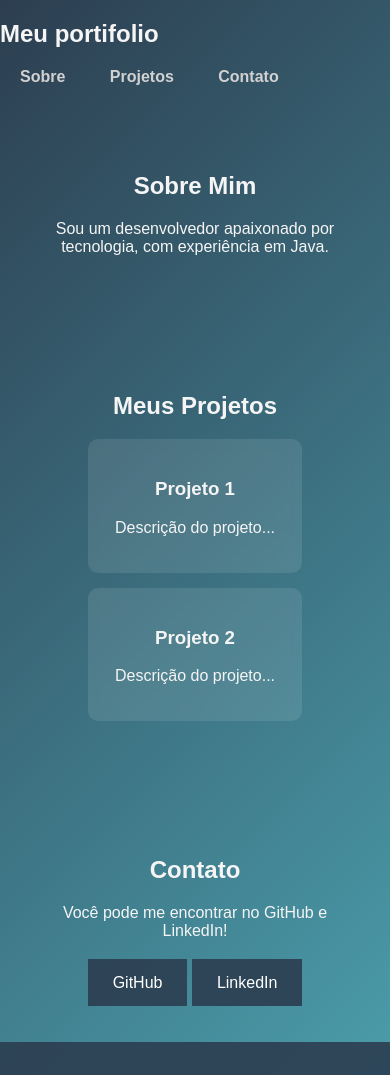
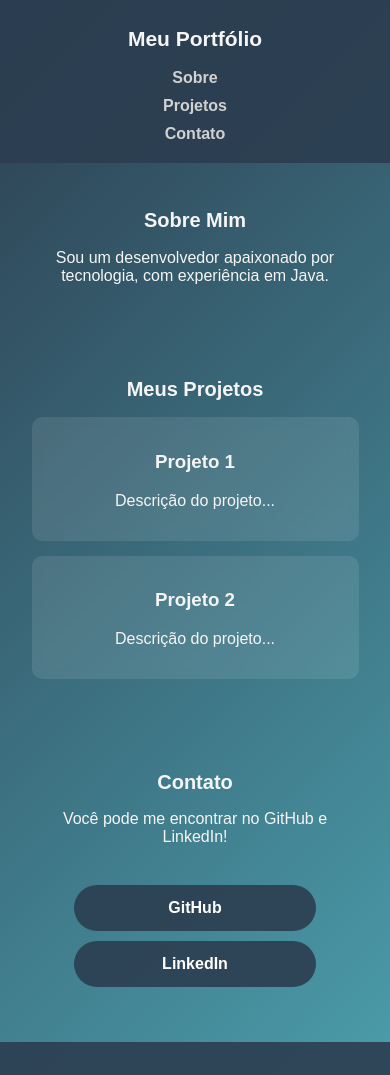
Before and after one commit to braiandaros/DesenvolvimentoWEB, a plain HTML site: page HTML_CSS/Aula_5/index.html in a window 390 px wide. Shown: the top 1075 px of the page. Drawn offline with Linux system fonts and the light colour scheme.

Commit message:
trabalhando no portifolio-aula6

```diff
--- a/HTML_CSS/Aula_5/index.html
+++ b/HTML_CSS/Aula_5/index.html
@@ -1,27 +1,30 @@
 <!DOCTYPE html>
-<html lang="en">
+<html lang="PT-BR">
 <head>
     <meta charset="UTF-8">
     <meta name="viewport" content="width=device-width, initial-scale=1.0">
-    <title>Document</title>
+    <title>Meu Portfólio - Braian Daros</title>
     <link rel="stylesheet" href="style.css">
 </head>
 <body>
-    <nav>
-        <h1>Meu portifolio</h1>
+    <header>
+        <nav role="navigation">
+            <h1>Meu Portfólio</h1>
                 <ul>
                     <li><a href="#sobre">Sobre</a></li>
                     <li><a href="#projetos">Projetos</a></li>
                     <li><a href="#contato">Contato</a></li>
                 </ul>
         </nav>
+    </header>
 
+    <main>
         <section id="sobre">
             <h2>Sobre Mim</h2>
             <p>Sou um desenvolvedor apaixonado por tecnologia, com experiência em Java.</p>
         </section>
 
-    <section id="projetos">
+        <section>
             <h2>Meus Projetos</h2>
             <div class="projeto">
                 <h3>Projeto 1</h3>
@@ -38,9 +41,9 @@
             <p>Você pode me encontrar no GitHub e LinkedIn!</p>
             <br>
             <a target="_blank" class="btn" href="https://github.com/braiandaros">GitHub</a>
-        <a target="_blank" class="btn" href=" ">LinkedIn</a>
+            <a target="_blank" class="btn" href="https://www.linkedin.com">LinkedIn</a>
         </section>
-
+    </main>
     <footer>
         <p>&copy; 2025 Braian Daros. Todos os direitos reservados.</p>
     </footer>
--- a/HTML_CSS/Aula_5/style.css
+++ b/HTML_CSS/Aula_5/style.css
@@ -9,19 +9,27 @@ body {
 
 header {
     background: rgba(44, 62, 80, 0.9);
-    padding: 20px;
+    padding: 17px;
     text-align: center;
     color: #f5f5f5;
+}
+
+nav {
+    /*display: flex;*/
+    justify-content: center;
+    align-items: center;
+    flex-wrap: wrap;
 }
 
 nav ul {
     list-style: none;
     padding: 0;
+    margin: 0;
 }
 
 nav ul li {
     display: inline;
-    margin: 0 20px;
+    margin: 0 15px;
 }
 
 nav ul li a {
@@ -31,12 +39,19 @@ nav ul li a {
     transition: 0.3s;
 }
 
+nav ul li a {
+    text-decoration: none;
+    color: #d1d1d1;
+    font-weight: bold;
+    transition: color 0.3s ease-in-out;
+}
+
 nav ul li a:hover {
     color: #ffffff;
 }
 
 section {
-    padding: 50px;
+    padding: 30px;
     text-align: center;
 }
 
@@ -44,14 +59,16 @@ section {
     background: rgba(255, 255, 255, 0.1);
     padding: 20px;
     margin: 15px auto;
-    width: 60%;
+    max-width: 90%;
+    width: 600px;
     border-radius: 10px;
     backdrop-filter: blur(5px);
-    transition: transform 0.3s;
+    transition: transform 0.3s ease-in-out, box-shadow 0.3s ease-in-out;
 }
 
 .projeto:hover {
     transform: scale(1.05);
+    box-shadow: 0 4px 10px rgba(0, 0, 0, 0.2);
 }
 
 footer {
@@ -59,13 +76,197 @@ footer {
     padding: 20px;
     background: rgba(44, 62, 80, 0.9);
     color: #d1d1d1;
+    margin-top: 20px;
 }
 
 .btn {
+    display: inline-block;
     background-color: rgba(44, 62, 80, 0.9);
-    color: rgb(255, 255, 255);
-    padding: 15px 25px;
+    color: #fff;
+    padding: 12px 20px;
     text-decoration: none;
-    cursor: pointer;
-    border: none;
+    font-weight: bold;
+    border-radius: 40px;
+    transition: background-color 0.3s ease-in-out, transform 0.2s ease-in-out;
   }
+
+  .btn:hover {
+    background-color: #4ca1af;
+    transform: translateY(-3px);
+}
+
+/* ===================== */
+/*       RESPONSIVO      */
+/* ===================== */
+/* Tablets e telas médias ate 1024px */
+@media (min-width: 1100px) {
+    h1 {
+        font-size: 25px;
+    }
+
+    h2 {
+        font-size: 24px;
+    }
+    h3{
+        font-size: 25px;
+    }
+    p {
+        font-size: 20px;
+    }
+    nav {
+        flex-direction: column;
+    }
+    a{
+        font-size: 19px;
+    }
+    nav ul li {
+        display: block;
+        margin: 8px 0;
+    }
+
+    .projeto {
+        width: 75%;
+    }
+
+    section {
+        padding: 30px;
+    }
+
+    .btn {
+        width: 50%;
+        padding: 12px 18px;
+        margin: 5px;
+        font-size: 19px;
+    }
+}
+
+
+/* Tablets e telas médias ate 1024px */
+@media (max-width: 1024px) {
+    nav {
+        flex-direction: column;
+    }
+
+    nav ul li {
+        display: block;
+        margin: 8px 0;
+    }
+
+    .projeto {
+        width: 75%;
+    }
+
+    section {
+        padding: 30px;
+    }
+
+    .btn {
+        width: 45%;
+        padding: 12px 18px;
+        margin: 5px;
+        font-size: 18px;
+    }
+}
+
+/* Celulares pequenos ate 768px*/
+@media (max-width: 768px) {
+    header {
+        padding: 10px 0;
+    }
+
+    nav ul {
+        text-align: center;
+        padding: 0;
+    }
+
+    nav ul li {
+        display: block;
+        margin: 10px 0;
+    }
+
+    .projeto {
+        width: 85%;
+    }
+
+    section {
+        padding: 30px;
+    }
+
+    .btn {
+        width: 50%;
+        padding: 14px;
+        font-size: 16px;
+    }
+}
+
+/* Celulares muito pequenos (até 480px) */
+@media (max-width: 480px) {
+    h1 {
+        font-size: 21px;
+    }
+
+    h2 {
+        font-size: 20px;
+    }
+
+    p {
+        font-size: 16px;
+    }
+
+    .projeto {
+        width: 100%;
+        padding: 15px;
+    }
+
+    .btn {
+        width: 65%;
+    }
+}
+
+/* Celulares muito pequenos (até 380px) */
+@media (max-width: 375px) {
+    h1 {
+        font-size: 22px;
+    }
+
+    h2 {
+        font-size: 20px;
+    }
+
+    p {
+        font-size: 16px;
+    }
+
+    .projeto {
+        width: 100%;
+        padding: 15px;
+    }
+
+    .btn {
+        width: 70%;
+    }
+}
+
+/* Celulares muito pequenos (até 330px) */
+@media (max-width: 320px) {
+    h1 {
+        font-size: 21px;
+    }
+
+    h2 {
+        font-size: 19px;
+    }
+
+    p {
+        font-size: 15px;
+    }
+
+    .projeto {
+        width: 90%;
+        padding: 15px;
+    }
+
+    .btn {
+        width: 70%;
+    }
+}
```
Lines whose indentation alone changed are shown as unchanged.
